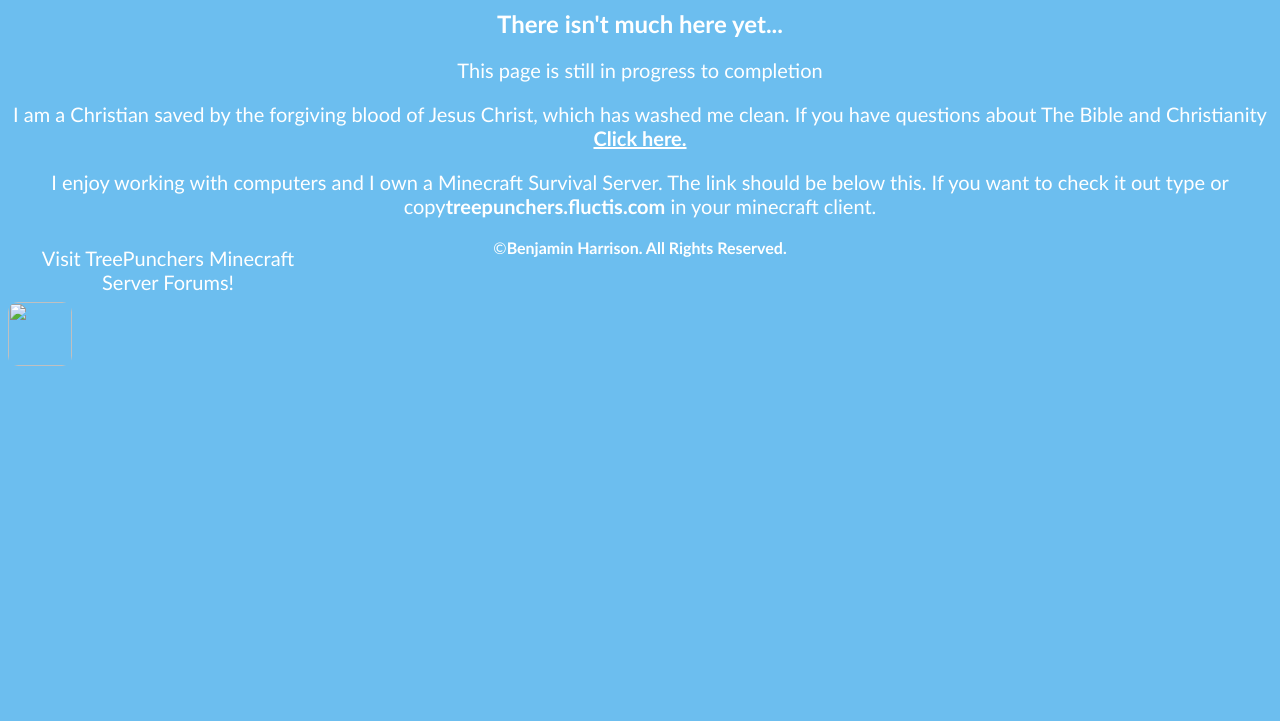
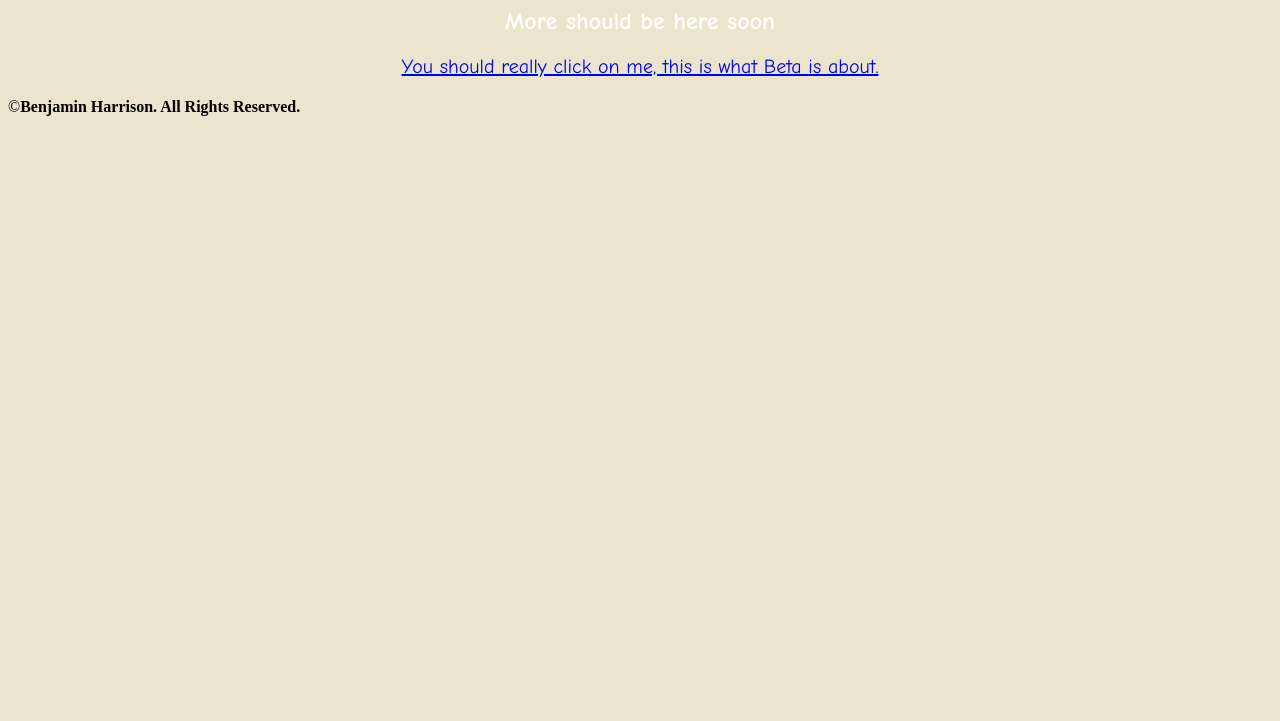
Before and after one commit to X47man/beta, a plain HTML site: page index.html in a window 1280 px wide. Shown: the part 79-800 px from the top of the page. Drawn offline with Linux system fonts and the light colour scheme.

Commit message:
Update index.html

```diff
--- a/index.html
+++ b/index.html
@@ -2,126 +2,55 @@
 <html>
 <head>
 
-<title>X47man's site</title>
-
-<link rel="shortcut icon" href="favicon.jpg" />
+<title>BetaStarJake</title>
 
 <style>
 
-/* css begins here */
+body {
+    background-color: #eae5cd;
 
-body {
-    background-color: #6cbeef;
 }
 
 h1 {
     border: solid;
-	border-color: lightgrey;
-	border-radius: 7px;
+	border-color: black;
+	border-radius: 10px;
     color: white;
 	text-align: center;
-	font-family: calibri;
+	font-family: Comic Sans MS;
 
 }
 
 h2 {
     color: white;
 	text-align: center;
-	font-family:calibri;
+	font-family: Comic Sans MS;
 
 }
 
 p {
     color: white;
 	text-align: center;
-	font-family: calibri;
+	font-family: Comic Sans MS;
 	font-size: 20px;
 
 }
 
-footer  {
-     color: white;
-	 font-family: calibri;
-	 text-align: center;
-	 vertical-align: text-bottom;
-
-}
-
-a  {
-     color: white;
-	 font-family: calibri;
-	 font-size: 20px;
-	 vertical-align: text-bottom;
-	 text-align: center;
-
-}
-
-span  {
-      color: white;
-	  font-family: calibri;
-	  font-size: 20px;
-
-}
-
-img  {
-      border-radius: 10px
-
-}
-
-ul {
-    list-style-type: none;
-    margin: 0;
-    padding: 0;
-    width: 25%;
-    background-color: 6cbffe;
-    position: fixed;
-    height: 100%;
-    overflow: auto;
-}
-
-li a {
-    display: block;
-    color: white;
-    padding: 8px 16px;
-    text-decoration: none;
-
-}
-
-li a.active {
-    background-color: #4CAF50;
-    color: white;
-}
-
-li a:hover:not(.active) {
-    background-color: #555;
-    color: white;
-
-/* css ends here */
-
 </style>
 
 <meta charset="UTF-8" />
-<meta name="description" content="X47man,website,html,everything,playground,test" />
-<meta name="keywords" content="everything,html,computers,X47man,great,minecraft,The Bible" />
+<meta name="description" content="Beta,BetaStarJake,Minecraft,Obama,Salt" />
+<meta name="keywords" content="Beta,BetaStarJake,Minecraft,Obama,Salt" />
 <meta name="author" content="Benjamin Harrison" />
 
 </head>
 <body>
 	<div>
-<h1>Welcome to the page that belongs to X47man!</h1>
-<h2>There isn't much here yet...</h2> <!-- Add more here. -->
+	 <h1>This is the site about BetaStarJake, the saltiest person alive.</h1>
+	 <h2>More should be here soon</h2>
 	</div>
-
 		<div>
-<p>This page is still in progress to completion</p>
-<p>I am a Christian saved by the forgiving blood of Jesus Christ, which has washed me clean. If you have questions about The Bible and Christianity <a href="https://gotquestions.org/" target="_blank"><strong>Click here.</strong></a></p>
-<p>I enjoy working with computers and I own a Minecraft Survival Server. The link should be below this. If you want to check it out type or copy<strong>treepunchers.fluctis.com</strong> in your minecraft client.</p>
-    </div>
-
-   <div>
-<ul>
-<li><a href="http://treepuncherssmp.boards.net/" target="_blank">Visit TreePunchers Minecraft Server Forums!</a> <img src="server-icon.png" style="width:64px;height:64px;" /></li>
-</ul>
+		   <p><a href="https://en.wikipedia.org/wiki/Barack_Obama" target="_blank">You should really click on me, this is what Beta is about.</a></p>
 		</div>
 
 			<div>
@@ -129,5 +58,4 @@ li a:hover:not(.active) {
 			</div>
 
 </body>
-
 </html>
```
Lines whose indentation alone changed are shown as unchanged.
